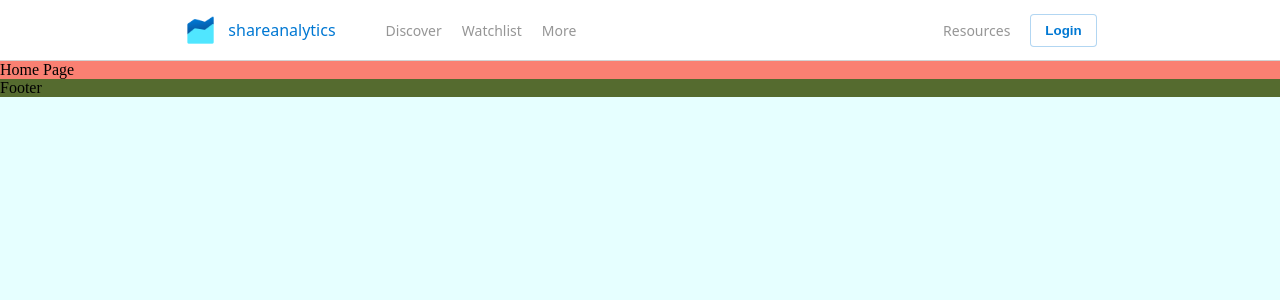
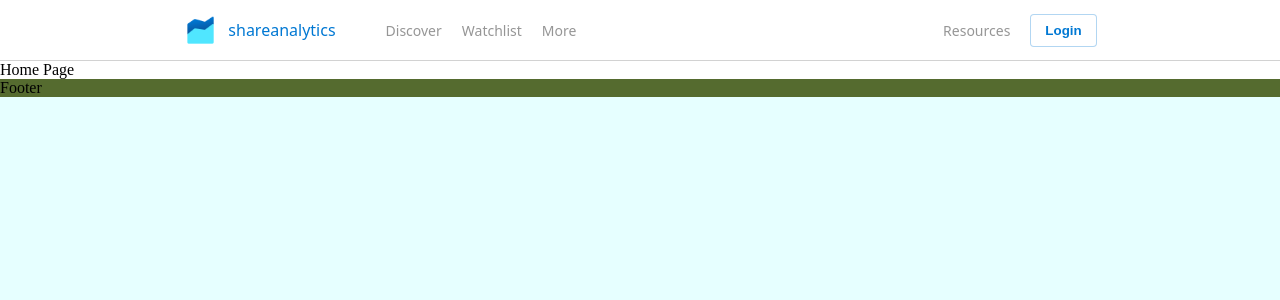
Before and after one commit to avinasdube/shareanalytics, a React (Create React App) app in the folder sa-client/: page / in a window 1280 px wide. Shown: the top 300 px of the page. Built offline with nearby package versions, Linux system fonts and the light colour scheme.

Commit message:
[modified]: changed background color

```diff
--- a/sa-client/src/components/pages/Home/Home.scss
+++ b/sa-client/src/components/pages/Home/Home.scss
@@ -1,3 +1,3 @@
 .home-page{
-    background-color: salmon;
+    background-color: white;
 }
```
